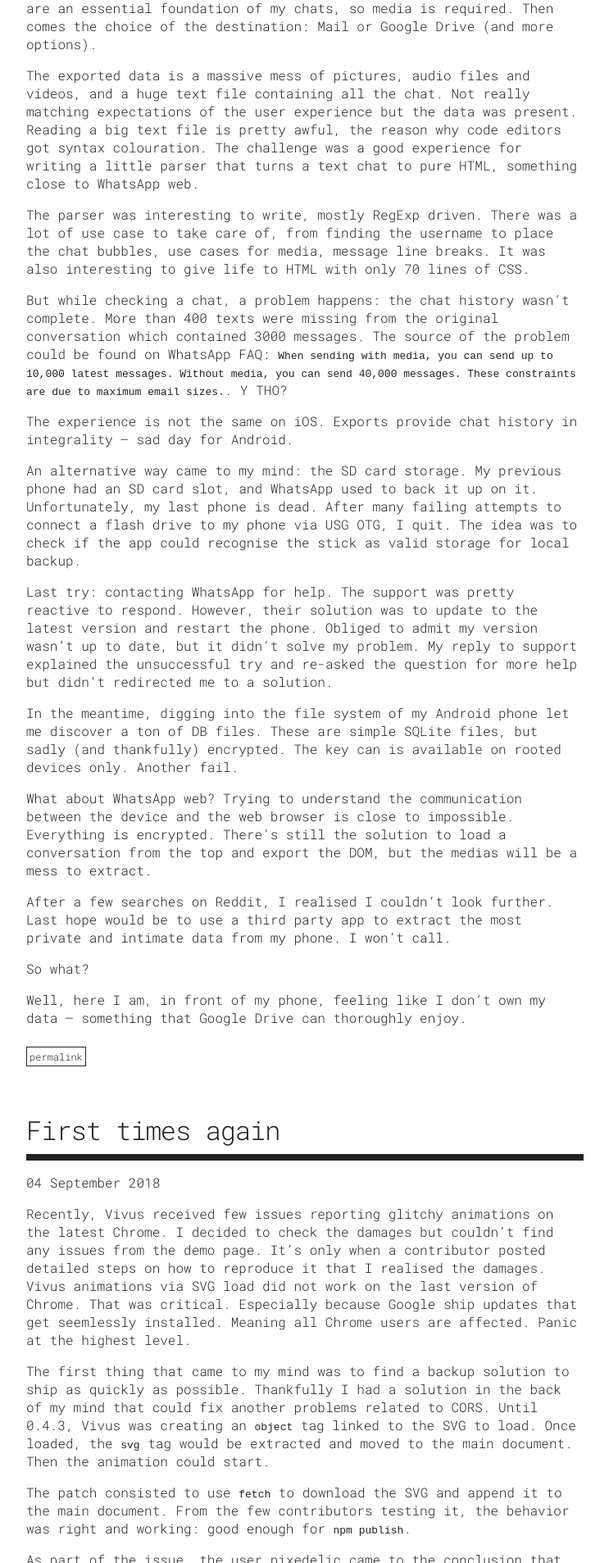
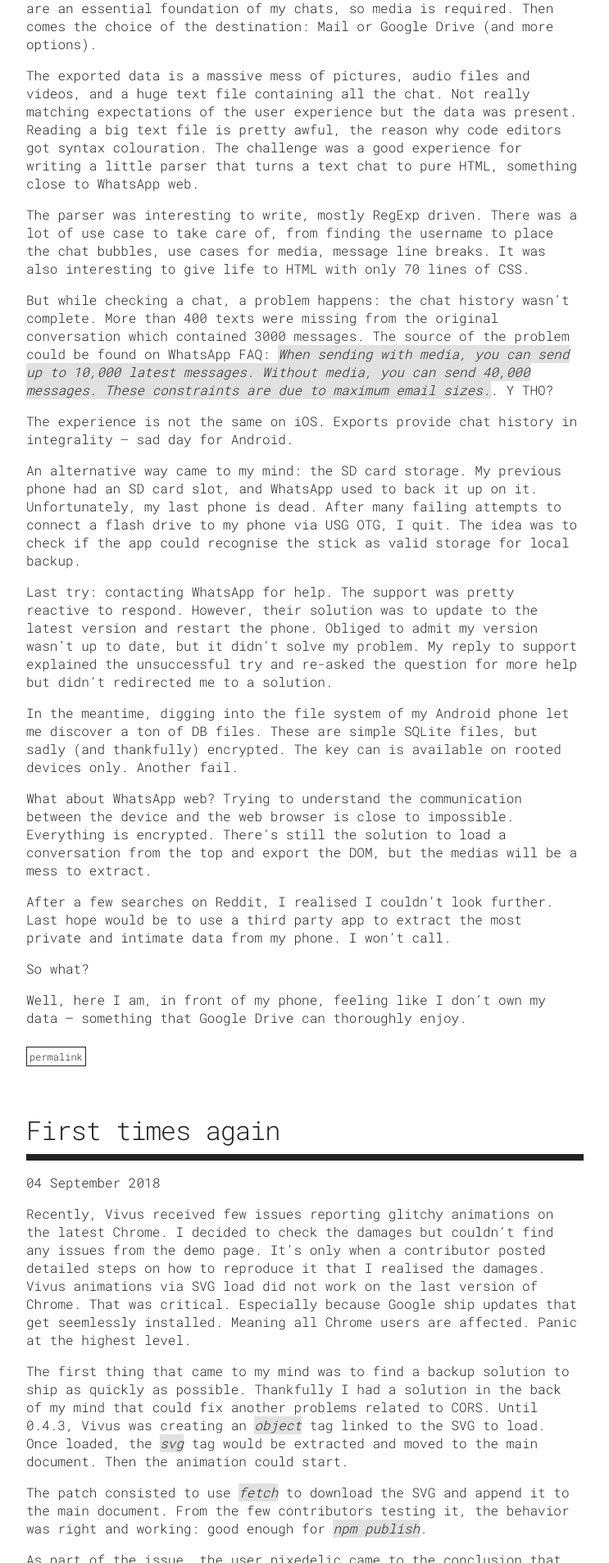
Before and after one commit to maxwellito/dotcom, a Jekyll site: the page built from page/index.html, in a window 1280 px wide. Shown: the part 4493-6400 px from the top of the page at 82% size, without its empty margins (96-839 px from the left). Built offline with Jekyll 4.4.1, drawn with Linux system fonts in a browser that asks for light colours; the list of posts is cut into pages by our own code.

Commit message:
Fix inline code style

```diff
--- a/_sass/_base.scss
+++ b/_sass/_base.scss
@@ -110,6 +110,12 @@ a.diff {
 
 .right {
   float: right;
+}
+
+code.language-plaintext.highlighter-rouge {
+  font-family: inherit;
+  font-style: italic;
+  background: $darkshade;
 }
 
 /**
--- a/_sass/_theme-dark.scss
+++ b/_sass/_theme-dark.scss
@@ -1,4 +1,4 @@
-@import "./_variables";
+@import './_variables';
 
 .dark {
   color: $bright;
@@ -20,4 +20,7 @@
     background-color: $bright;
     color: $dark;
   }
+  code.language-plaintext.highlighter-rouge {
+    background: $brightshade;
+  }
 }
--- a/_sass/_variables.scss
+++ b/_sass/_variables.scss
@@ -1,5 +1,7 @@
-$dark:   #222;
+$dark: #222;
 $bright: #fff;
+$darkshade: #2222;
+$brightshade: #fff2;
 $margin: 1rem;
-$width:  680px;
+$width: 680px;
 $border: ($margin/2) solid currentColor;
```
